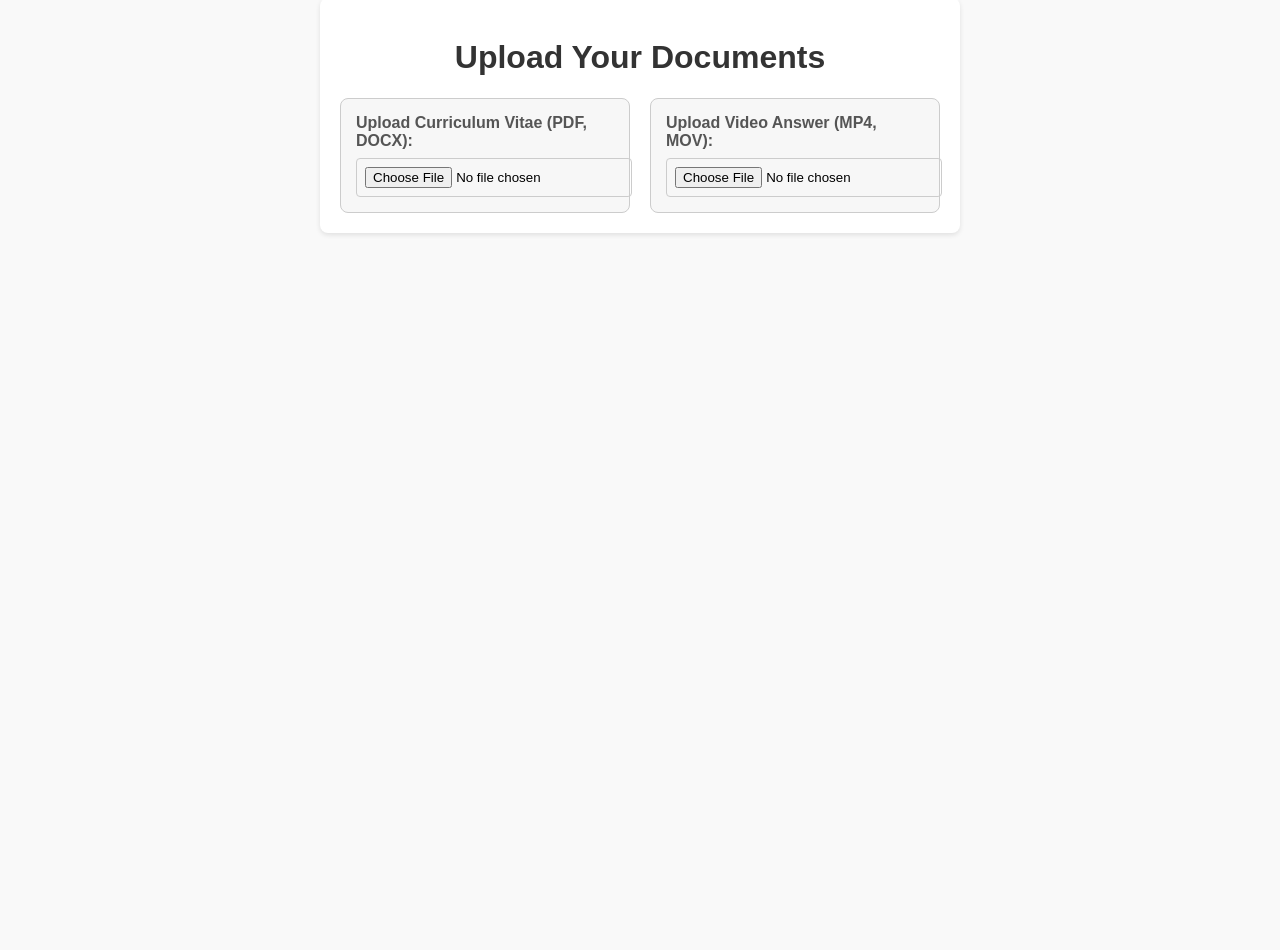
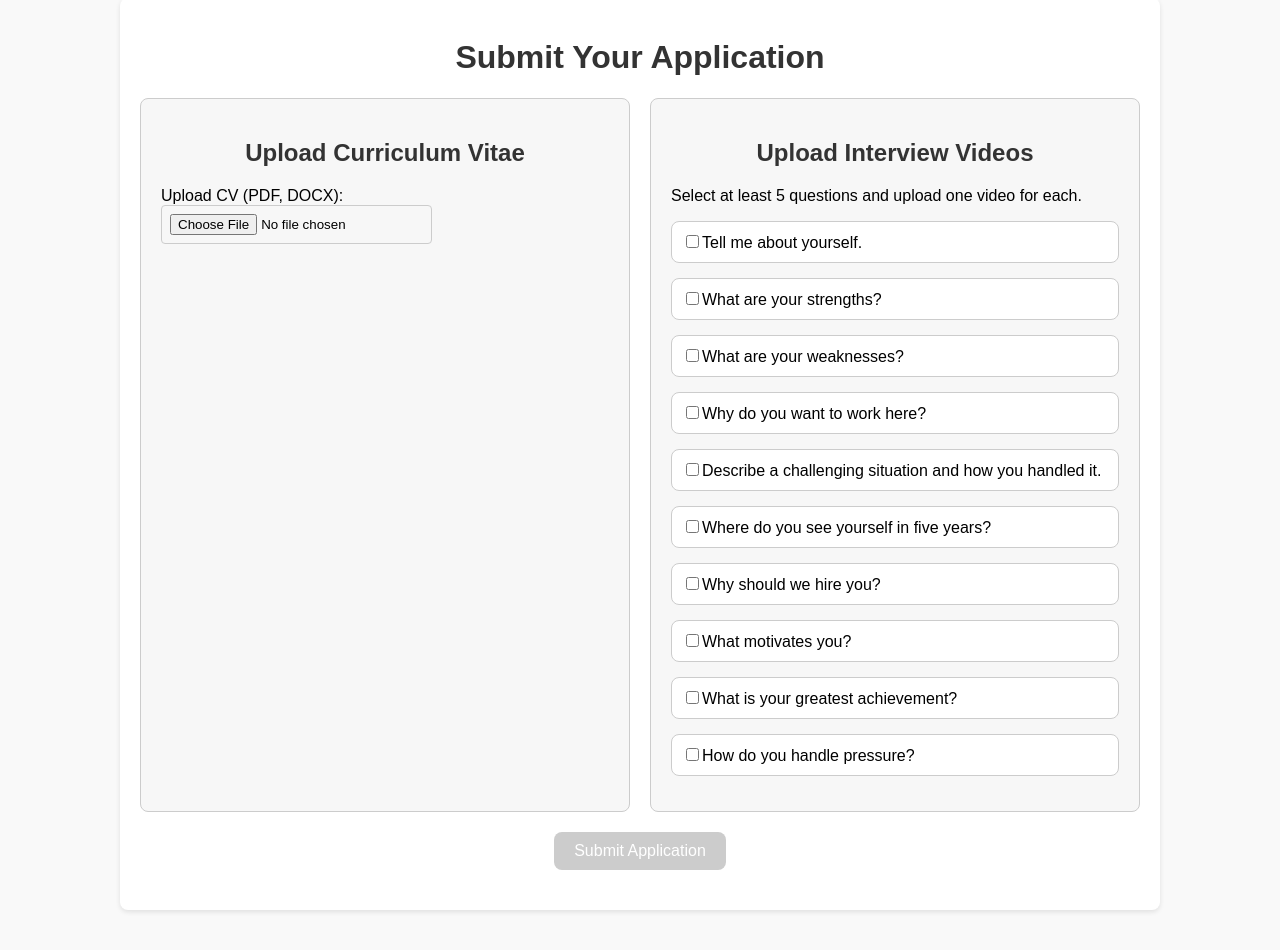
Before and after one commit to jaepalma/talentpool-test, a React (Create React App) app in the folder talentpool/: page / in a window 1280 px wide. Shown: the part 100-1050 px from the top of the page. Before the commit the page ends 800 px from the top, so only its background shows below. Built offline with nearby package versions, Linux system fonts and the light colour scheme.

Commit message:
added interview questions

```diff
--- a/talentpool/src/App.css
+++ b/talentpool/src/App.css
@@ -42,56 +42,74 @@ body {
 /* Page content styling */
 .container {
   padding: 20px;
-  max-width: 600px;
+  max-width: 1000px;
   margin: 50px auto;
   background-color: #ffffff;
   box-shadow: 0 2px 5px rgba(0, 0, 0, 0.1);
   border-radius: 8px;
 }
 
-h1 {
+h1, h2 {
   text-align: center;
   color: #333333;
 }
 
-.upload-container {
+.form-container {
   display: flex;
-  justify-content: space-between;
   gap: 20px;
+  margin-top: 20px;
 }
 
-.upload-section {
+.cv-section,
+.video-section {
   flex: 1;
+  padding: 20px;
   border: 1px solid #cccccc;
-  padding: 15px;
   border-radius: 8px;
   background-color: #f7f7f7;
 }
 
-label {
-  display: block;
-  margin-bottom: 8px;
-  font-weight: bold;
-  color: #555555;
+.questions-container {
+  margin-top: 10px;
+}
+
+.question-item {
+  padding: 10px;
+  margin-bottom: 15px;
+  border: 1px solid #cccccc;
+  border-radius: 8px;
+  background-color: #ffffff;
+}
+
+.question-item.selected {
+  border-color: #0044cc;
+  background-color: #e6f0ff;
+}
+
+.upload-section {
+  margin-top: 10px;
 }
 
 input[type="file"] {
   padding: 8px;
   border: 1px solid #cccccc;
   border-radius: 4px;
-  width: 100%;
   cursor: pointer;
 }
 
-p {
-  margin-top: 8px;
-  color: #666666;
-  font-size: 14px;
+.submit-button {
+  display: block;
+  margin: 20px auto;
+  padding: 10px 20px;
+  background-color: #0044cc;
+  color: white;
+  border: none;
+  border-radius: 8px;
+  cursor: pointer;
+  font-size: 16px;
 }
 
-.page-content {
-  text-align: center;
-  margin-top: 50px;
-  font-size: 20px;
-  color: #555555;
+.submit-button:disabled {
+  background-color: #cccccc;
+  cursor: not-allowed;
 }
--- a/talentpool/src/App.js
+++ b/talentpool/src/App.js
@@ -3,8 +3,22 @@ import { BrowserRouter as Router, Routes, Route, Link } from "react-router-dom";
 import "./App.css";
 
 function App() {
+  const interviewQuestions = [
+    "Tell me about yourself.",
+    "What are your strengths?",
+    "What are your weaknesses?",
+    "Why do you want to work here?",
+    "Describe a challenging situation and how you handled it.",
+    "Where do you see yourself in five years?",
+    "Why should we hire you?",
+    "What motivates you?",
+    "What is your greatest achievement?",
+    "How do you handle pressure?",
+  ];
+
   const [cvFile, setCvFile] = useState(null);
-  const [videoFile, setVideoFile] = useState(null);
+  const [selectedQuestions, setSelectedQuestions] = useState([]);
+  const [uploadedVideos, setUploadedVideos] = useState({});
 
   const handleCvUpload = (event) => {
     const file = event.target.files[0];
@@ -14,12 +28,24 @@ function App() {
     }
   };
 
-  const handleVideoUpload = (event) => {
-    const file = event.target.files[0];
-    if (file) {
-      setVideoFile(file);
-      alert(`Video answer uploaded: ${file.name}`);
+  const handleQuestionSelect = (question) => {
+    setSelectedQuestions((prev) =>
+      prev.includes(question)
+        ? prev.filter((q) => q !== question)
+        : [...prev, question]
+    );
+  };
+
+  const handleVideoUpload = (question, file) => {
+    setUploadedVideos((prev) => ({ ...prev, [question]: file }));
+  };
+
+  const handleSubmit = () => {
+    if (selectedQuestions.length < 5) {
+      alert("Please select at least 5 questions.");
+      return;
     }
+    alert("Application submitted successfully!");
   };
 
   return (
@@ -38,11 +64,13 @@ function App() {
             path="/"
             element={
               <div className="container">
-                <h1>Upload Your Documents</h1>
-                <div className="upload-container">
-                  <div className="upload-section">
+                <h1>Submit Your Application</h1>
+                <div className="form-container">
+                  {/* Upload CV Section */}
+                  <div className="cv-section">
+                    <h2>Upload Curriculum Vitae</h2>
                     <label htmlFor="cv-upload">
-                      Upload Curriculum Vitae (PDF, DOCX):
+                      Upload CV (PDF, DOCX):
                     </label>
                     <input
                       type="file"
@@ -53,19 +81,55 @@ function App() {
                     {cvFile && <p>Selected file: {cvFile.name}</p>}
                   </div>
 
-                  <div className="upload-section">
-                    <label htmlFor="video-upload">
-                      Upload Video Answer (MP4, MOV):
-                    </label>
-                    <input
-                      type="file"
-                      id="video-upload"
-                      accept=".mp4, .mov"
-                      onChange={handleVideoUpload}
-                    />
-                    {videoFile && <p>Selected file: {videoFile.name}</p>}
+                  {/* Video Upload Section */}
+                  <div className="video-section">
+                    <h2>Upload Interview Videos</h2>
+                    <p>Select at least 5 questions and upload one video for each.</p>
+                    <div className="questions-container">
+                      {interviewQuestions.map((question, index) => (
+                        <div
+                          key={index}
+                          className={`question-item ${
+                            selectedQuestions.includes(question) ? "selected" : ""
+                          }`}
+                        >
+                          <label>
+                            <input
+                              type="checkbox"
+                              value={question}
+                              onChange={() => handleQuestionSelect(question)}
+                              checked={selectedQuestions.includes(question)}
+                            />
+                            {question}
+                          </label>
+                          {selectedQuestions.includes(question) && (
+                            <div className="upload-section">
+                              <input
+                                type="file"
+                                accept="video/*"
+                                onChange={(e) =>
+                                  handleVideoUpload(question, e.target.files[0])
+                                }
+                              />
+                              {uploadedVideos[question] && (
+                                <p>
+                                  Uploaded: {uploadedVideos[question].name}
+                                </p>
+                              )}
+                            </div>
+                          )}
+                        </div>
+                      ))}
+                    </div>
                   </div>
                 </div>
+                <button
+                  className="submit-button"
+                  onClick={handleSubmit}
+                  disabled={selectedQuestions.length < 5}
+                >
+                  Submit Application
+                </button>
               </div>
             }
           />
```
